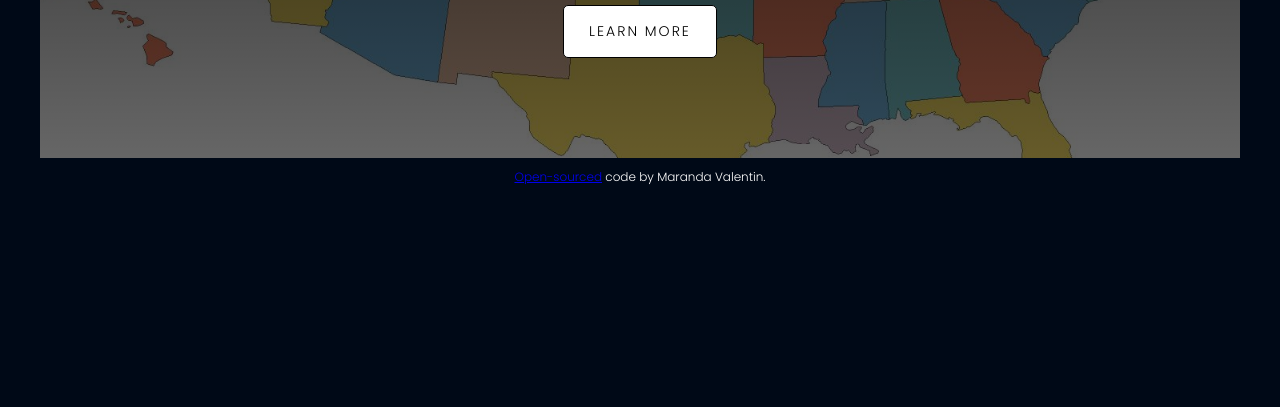
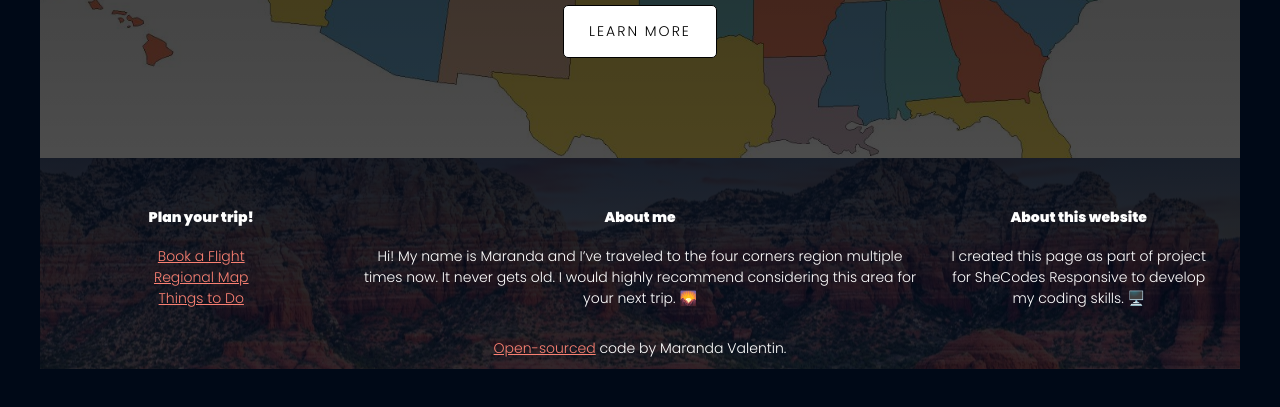
Before and after one commit to marandarosa/travel-project, a plain HTML site: page index.html in a window 1280 px wide. Shown: the part 383-790 px from the top of the page. Drawn offline with Linux system fonts and the light colour scheme.

Commit message:
Added new photo and built footer

```diff
--- a/index.html
+++ b/index.html
@@ -23,10 +23,51 @@
     </div>
 
     <footer>
-      <a href="https://github.com/marandarosa/travel-project" target="_blank"
-        >Open-sourced</a
-      >
-      code by Maranda Valentin.
+      <div class="footer-grid">
+        <div class="footer-links">
+          <h4>Plan your trip!</h4>
+          <ul>
+            <li>
+              <a href="https://www.google.com/travel/flights" target="_blank"
+                >Book a Flight</a
+              >
+            </li>
+            <li>
+              <a
+                href="https://kaibab.org/kaibab.org/maps/az4corn.htm"
+                target="_blank"
+                >Regional Map</a
+              >
+            </li>
+            <li>
+              <a href="https://www.durango.com/four-corners/" target="_blank"
+                >Things to Do</a
+              >
+            </li>
+          </ul>
+        </div>
+        <div class="footer-about-me">
+          <h4>About me</h4>
+          <p>
+            Hi! My name is Maranda and I’ve traveled to the four corners region
+            multiple times now. It never gets old. I would highly recommend
+            considering this area for your next trip. 🌄
+          </p>
+        </div>
+        <div class="footer-about-site">
+          <h4>About this website</h4>
+          <p>
+            I created this page as part of project for SheCodes Responsive to
+            develop my coding skills. 🖥️
+          </p>
+        </div>
+      </div>
+      <div class="signature">
+        <a href="https://github.com/marandarosa/travel-project" target="_blank"
+          >Open-sourced</a
+        >
+        code by Maranda Valentin.
+      </div>
     </footer>
   </body>
 </html>
--- a/src/styles.css
+++ b/src/styles.css
@@ -9,7 +9,7 @@ body {
 }
 
 header {
-  background-image: linear-gradient(rgba(0, 0, 0, 0.9), rgba(0, 0, 0, 0.6)),
+  background-image: linear-gradient(rgba(0, 0, 0, 0.8), rgba(0, 0, 0, 0.7)),
     url("../images/usa.jpg");
   background-position: center;
   background-repeat: no-repeat;
@@ -71,10 +71,49 @@ header a {
 }
 
 footer {
-  font-size: 12px;
-  margin-top: 10px;
-  text-align: center;
+  background-image: linear-gradient(rgba(0, 9, 23, 0.9), rgba(0, 9, 23, 0.8)),
+    url("../images/az_mtns.jpg");
+  background-repeat: no-repeat;
+  background-position: center;
+  max-width: 1200px;
+  margin: 0 auto;
+  font-size: 14px;
+  font-weight: 300;
   position: relative;
   bottom: 0px;
   color: white;
+  text-align: center;
 }
+
+footer .footer-grid {
+  display: grid;
+  grid-template-columns: 1fr 2fr 1fr;
+}
+
+footer div {
+  padding: 15px 15px 0px 15px;
+}
+
+footer ul {
+  padding: 0;
+}
+
+footer li {
+  list-style-type: none;
+}
+
+footer .signature {
+  text-align: center;
+  margin-top: 0;
+  padding-bottom: 10px;
+}
+
+footer a {
+  color: salmon;
+}
+
+@media (max-width: 900px) {
+  footer {
+    font-size: 12px;
+  }
+}
```
Also changed, not shown: images/az_mtns.jpg (added).
